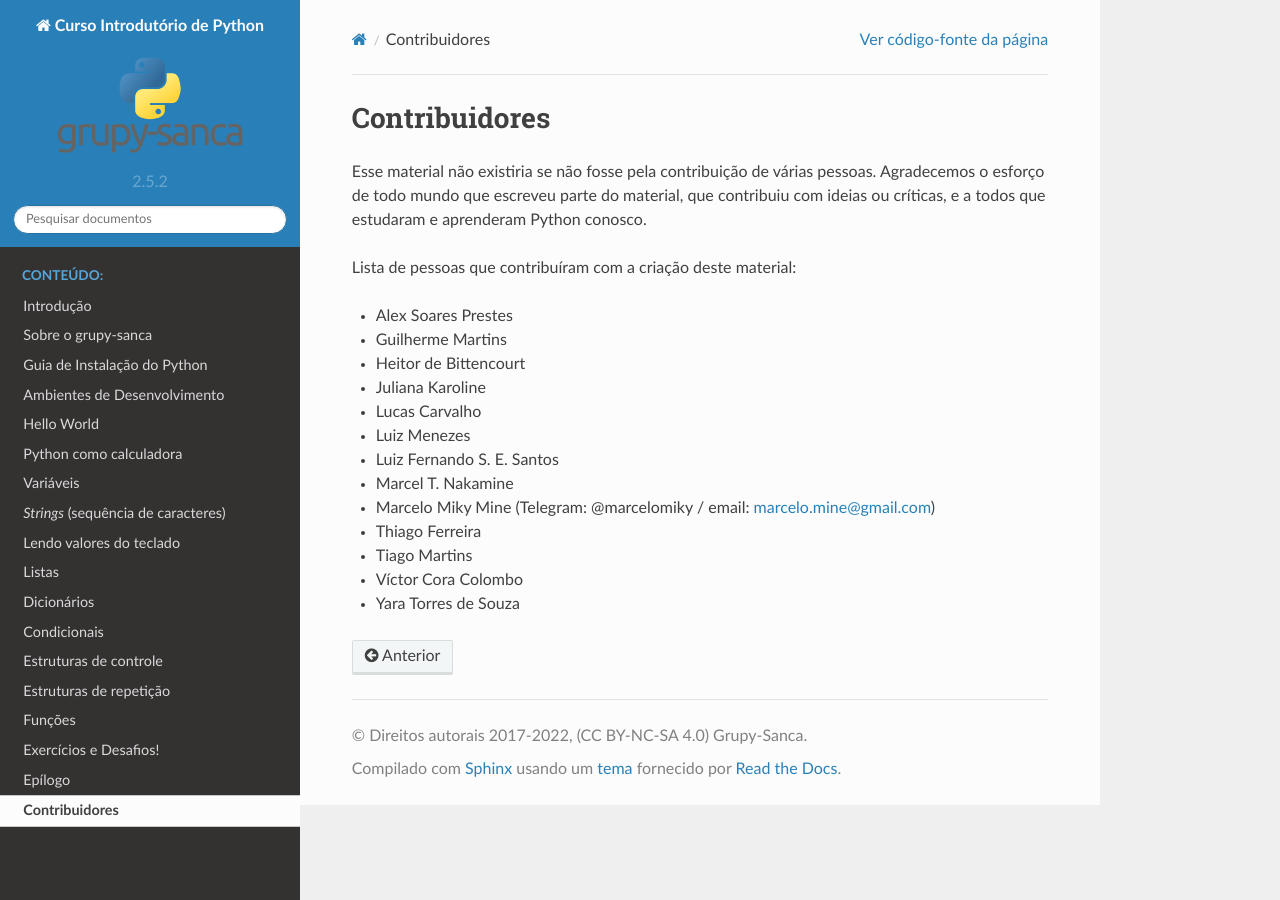
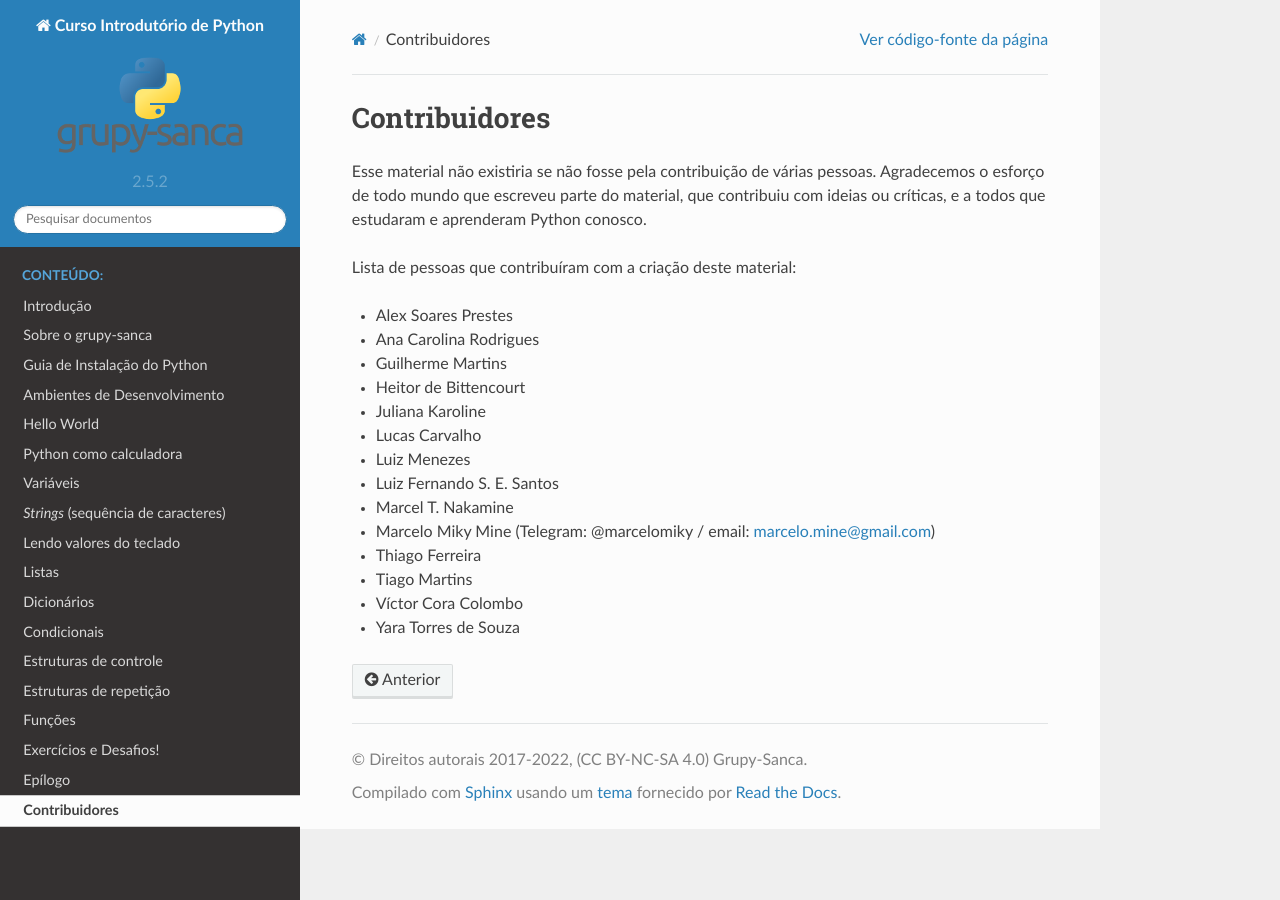
Before and after one commit to grupy-sanca/curso-python, a Sphinx documentation site: the page built from source/contribuidores.rst, in a window 1280 px wide. Built offline with Sphinx 7.4.7 and the Read the Docs theme 2.0.0, drawn with Linux system fonts in a browser that asks for light colours.

Commit message:
Update contribuidores.rst

```diff
--- a/source/contribuidores.rst
+++ b/source/contribuidores.rst
@@ -11,6 +11,7 @@ conosco.
 Lista de pessoas que contribuíram com a criação deste material:
 
 - Alex Soares Prestes
+- Ana Carolina Rodrigues
 - Guilherme Martins
 - Heitor de Bittencourt
 - Juliana Karoline
```
